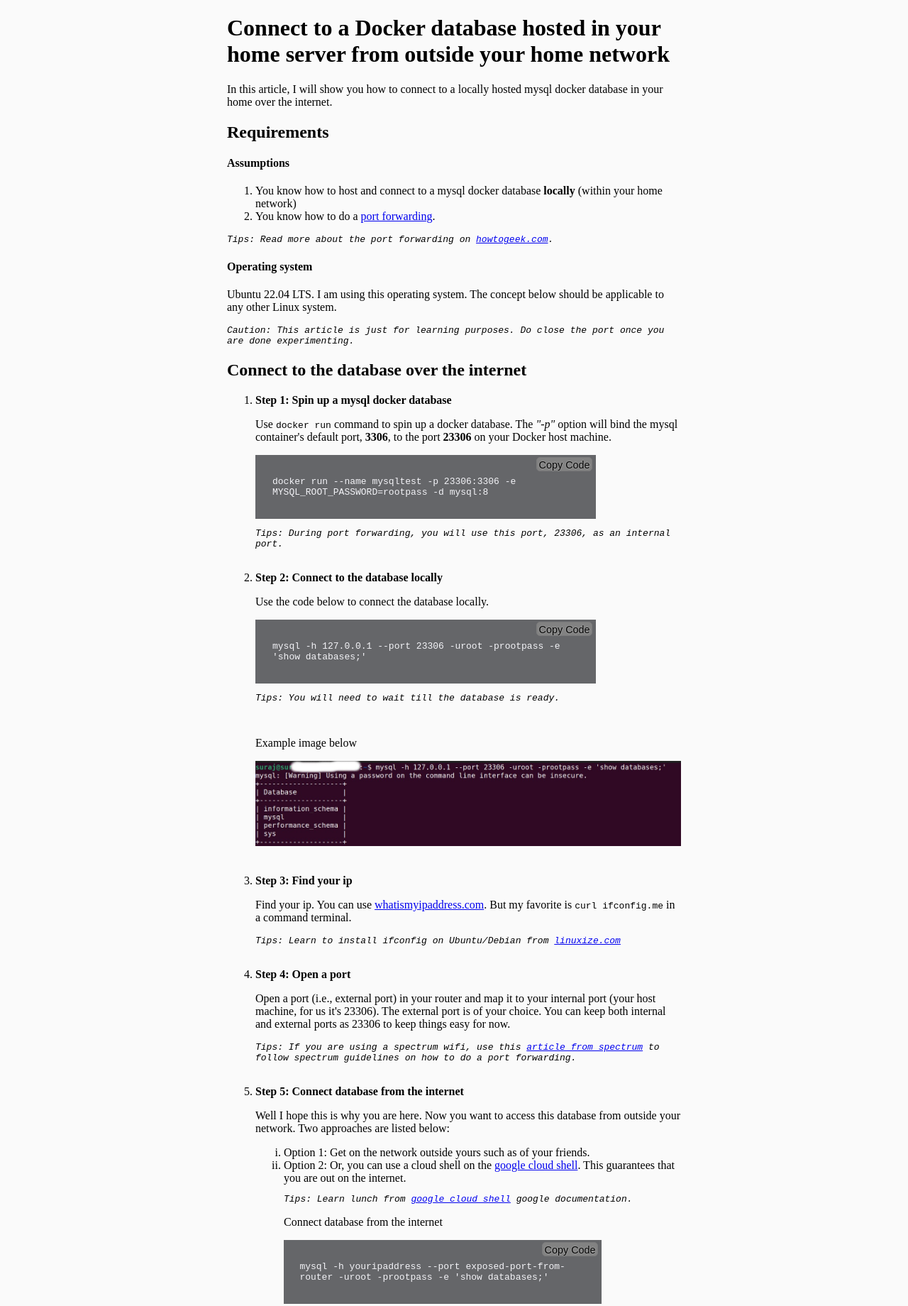
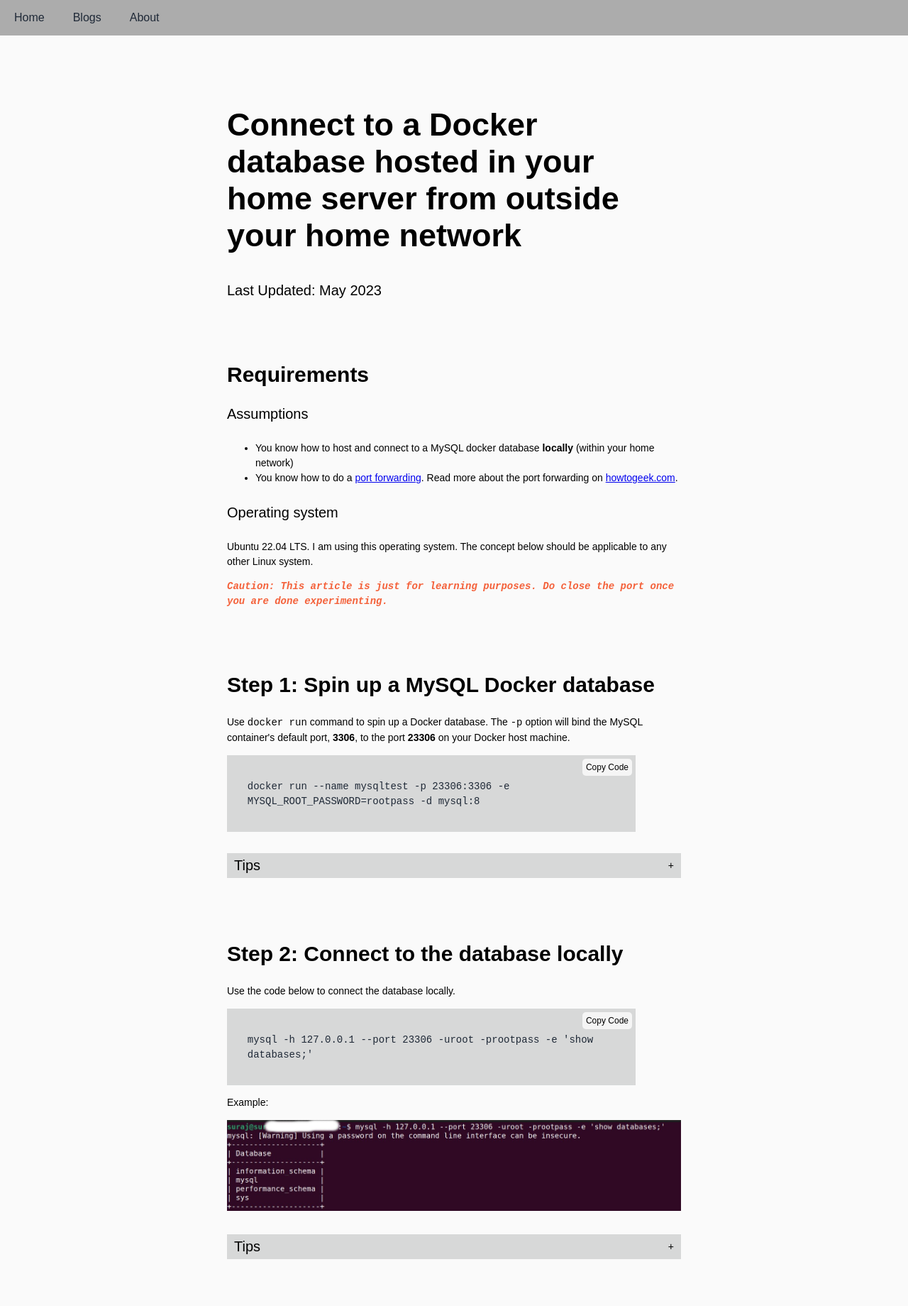
Before and after one commit to thap2331/blogs, a plain HTML site: page index.html in a window 1280 px wide. Shown: the top 1840 px of the page at 71% size. Drawn offline with Linux system fonts and the light colour scheme.

Commit message:
rachels changes

```diff
--- a/box.css
+++ b/box.css
@@ -1,14 +1,54 @@
 body {
-  display: flexbox;
+  background-color: #fafafa;
+  margin: 0;
+  font-family: Arial, Helvetica, sans-serif;
+  font-size: 14px;
+}
+
+.navbar {
+  height: 50px;
+  background-color: rgb(172, 172, 172);
+  padding-left: 20px;
+  display: flex;
+  justify-content: flex-start;
+  align-items: center;
+}
+
+.navbar > a {
+  padding-right: 40px;
+  text-decoration: none;
+  color: #1f2937;
+  font-size: 16px;
+}
+
+.article {
   max-width: 50%;
-  margin: 20px auto;
-  background-color: #fafafa;
+  margin: 100px auto 50px;
+}
+
+h1 {
+  font-size: 45px;
+  margin-bottom: 40px;
+}
+
+h2 {
+  margin-top: 90px;
+  font-size: 30px;
+}
+
+h4 {
+  font-size: 20px;
+  font-weight: 400;
+}
+
+p, li{
+  line-height: 1.5em;
 }
 
 .prebox {
-    background-color: #656669;
-    width: 80%;
-  }
+  width: 90%;
+  background-color: #d7d8d8;
+}
 
 .wrapcode {
   overflow-x: auto;
@@ -19,31 +59,78 @@ body {
   word-wrap: break-word;
   margin: auto;
   width: 90%;
-  color: #f3f3f7;
+  color: #1f2937;
 }
 
 .copytextbutton {
   float: right;
-  margin-top: 3px;
-  margin-right: 5px;
-
-  height: 20px;
-  font-size: 0.9rem;
-  padding: 0.15rem;
-  background-color: #828282;
-
-  border: ridge 1px #7b7b7c;
+  margin: 5px;
   border-radius: 5px;
-  text-shadow: #c4c4c4 0 0 2px;
-
+  padding: 5px;
+  font-size: 12px;
+  border: none;
+  background-color: #f5f5f5;
 }
 
 .copytextbutton:hover {
   cursor: pointer;
-  background-color: #bcbabb;
+  background-color: #ffffff;
+  box-shadow: 1px 1px 5px #888888;
 }
 
 .imagesize {
   max-width: 100%;
   height: auto;
 }
+
+.tipsbox {
+  background-color: #d7d8d8;
+}
+
+.tipshead {
+  cursor: pointer;
+  display: flex;
+  justify-content: space-between;
+  align-items: center;
+  padding: 10px;
+  height: 15px;
+  margin-top: 30px;
+}
+
+.tipscontent {
+  display: none;
+  padding: 10px 20px;
+}
+
+.caution {
+  color: #f4613a;
+  font-family: monospace;
+  font-weight: bold;
+}
+
+footer {
+  background-color: #d7d8d8;
+  width: 100%;
+  position: absolute;
+  margin-top: 20px;
+}
+
+.footerlist {
+  list-style-type: none;
+  display: flex;
+  flex-direction: column;
+  align-items: center;
+  justify-content: space-around;
+  height: 50px;
+}
+
+.footerhorizontal {
+  display: flex;
+  flex-direction: row;
+  justify-content: space-evenly;
+}
+
+.footerhorizontal > li {
+  margin-left: 10px;
+  margin-right: 10px;
+}
--- a/cp.js
+++ b/cp.js
@@ -1,5 +1,3 @@
-const copyButtonLabel = "Copy Code";
-
 async function copyCodetest(button, codeid) {
     var copyText = document.getElementById(codeid);
 
@@ -10,8 +8,15 @@ async function copyCodetest(button, codeid) {
     button.innerText = "Code Copied";
 
     setTimeout(() => {
-      button.innerText = copyButtonLabel;
+      button.innerText = "Copy Code";
     }, 700);
   }
 
 // https://www.roboleary.net/2022/01/13/copy-code-to-clipboard-blog.html#javascript
+
+function expandTips(section){
+  var tipsList = section.nextElementSibling;
+
+  tipsList.style.display = tipsList.style.display == 'block' ? 'none' : 'block';
+  section.getElementsByTagName('p')[0].innerText = tipsList.style.display == 'block' ? '-' : '+';
+}
--- a/index.html
+++ b/index.html
@@ -10,76 +10,113 @@
 </head>
 <body>
 
+    <nav class="navbar">
+        <a href="#">Home</a>
+        <a href="#">Blogs</a>
+        <a href="#">About</a>
+    </nav>
+
+    <div class="article">
         <h1>Connect to a Docker database hosted in your home server from outside your home network</h1>
-    <p>In this article, I will show you how to connect to a locally hosted mysql docker database in your home over the internet.</p>
+        <h4>Last Updated: May 2023</h4>
+        <!-- <p>In this article, I will show you how to connect to a locally hosted mysql docker database in your home over the internet.</p> -->
         <h2>Requirements</h2>
         <h4>Assumptions</h4>
-    <ol type="1">
-        <li>You know how to host and connect to a mysql docker database <strong>locally</strong> (within your home network)</li>
-        <li>You know how to do a <a href="https://en.wikipedia.org/wiki/Port_forwarding" target="_blank">port forwarding</a>.</li>
-    </ol>
-
-    <p style="font-family: monospace;"><i>Tips: Read more about the port forwarding on <a href="https://www.howtogeek.com/66214/how-to-forward-ports-on-your-router/" target="_blank">howtogeek.com</a>.</i></p>
+        <ul>
+            <li>You know how to host and connect to a MySQL docker database <strong>locally</strong> (within your home network)</li>
+            <li>You know how to do a <a href="https://en.wikipedia.org/wiki/Port_forwarding" target="_blank">port forwarding</a>. Read more about the port forwarding on <a href="https://www.howtogeek.com/66214/how-to-forward-ports-on-your-router/" target="_blank">howtogeek.com</a>.</li>
+        </ul>
 
         <h4>Operating system</h4>
         <p>
             Ubuntu 22.04 LTS. I am using this operating system. The concept below should be applicable to any other Linux system.
         </p>
 
-    <p style="font-family: monospace;"><i>Caution: This article is just for learning purposes. Do close the port once you are done experimenting.</i></p>
+        <p class="caution"><i>Caution: This article is just for learning purposes. Do close the port once you are done experimenting.</i></p>
 
-    <h2>Connect to the database over the internet</h2>
-
-    <ol>
-        <li><b>Step 1: Spin up a mysql docker database</b></li>
-            <p>Use <code>docker run</code> command to spin up a docker database. The <i>"-p"</i> option will bind the mysql container's default port, <b>3306</b>, to the port <b>23306</b> on your Docker host machine.</p>
-            <!-- <code>docker run --name mysqltest -p 23306:3306 -e MYSQL_ROOT_PASSWORD=rootpass -d mysql:8</code>. -->
+        <div class="stepbox">
+            <h2>Step 1: Spin up a MySQL Docker database</h2>
+            <p>Use <code>docker run</code> command to spin up a Docker database. The <code>-p</code> option will bind the MySQL container's default port, <b>3306</b>, to the port <b>23306</b> on your Docker host machine.</p>
 
             <pre class="prebox">
                 <button class="copytextbutton" onclick="copyCodetest(this, 'codechunk1')">Copy Code</button>
                 <p id="codechunk1" class="wrapcode">docker run --name mysqltest -p 23306:3306 -e MYSQL_ROOT_PASSWORD=rootpass -d mysql:8</p>
             </pre>
-            <p style="font-family: monospace;"><i>Tips: During port forwarding, you will use this port, 23306, as an internal port.</i></p>
 
-        <br>
-        <li><b>Step 2: Connect to the database locally</b></li>
+            <div class="tipsbox">
+                <div class="tipshead" onclick="expandTips(this)">
+                    <h4>Tips</h4>
+                    <p>+</p>
+                </div>
+                <div class="tipscontent">
+                    <p>During port forwarding, you will use this port, 23306, as an internal port.</p>
+                </div>
+            </div>
+        </div>
+
+        <div class="stepbox">
+            <h2>Step 2: Connect to the database locally</h2>
             <p>Use the code below to connect the database locally.</p>
             <pre class="prebox">
                 <button class="copytextbutton" onclick="copyCodetest(this, 'codechunk2')">Copy Code</button>
                 <p id="codechunk2" class="wrapcode">mysql -h 127.0.0.1 --port 23306 -uroot -prootpass -e 'show databases;'</p>
             </pre>
-            <p style="font-family: monospace;"><i>Tips: You will need to wait till the database is ready.</i></p>
 
-            <br>
-            <p>Example image below</p>
+            <p>Example:</p>
             <img src="/images/terminal_connect_to_mysql_blurred.jpg" class="imagesize">
 
-        <br>
-        <br>
-        <br>
-        <li><b>Step 3: Find your ip</b></li>
-            <p>Find your ip. You can use <a href="https://whatismyipaddress.com/" target="_blank">whatismyipaddress.com</a>. But my favorite is <code>curl ifconfig.me</code> in a command terminal.</p>
+            <div class="tipsbox">
+                <div class="tipshead" onclick="expandTips(this)">
+                    <h4>Tips</h4>
+                    <p>+</p>
+                </div>
+                <div class="tipscontent">
+                    <p>You will need to wait till the database is ready.</p>
+                </div>
+            </div>
+        </div>
 
-            <p style="font-family: monospace;"><i>Tips: Learn to install ifconfig on Ubuntu/Debian from <a href="https://linuxize.com/post/ifconfig-command/" target="_blank">linuxize.com</a></i></p>
+        <div class="stepbox">
+            <h2>Step 3: Find your IP</h2>
+            <p>Find your IP address. You can use <a href="https://whatismyipaddress.com/" target="_blank">whatismyipaddress.com</a>, but my favorite is <code>curl ifconfig.me</code> in a command terminal.</p>
 
-        <br>
-        <li><b>Step 4: Open a port</b></li>
+            <div class="tipsbox">
+                <div class="tipshead" onclick="expandTips(this)">
+                    <h4>Tips</h4>
+                    <p>+</p>
+                </div>
+                <div class="tipscontent">
+                    <p>Learn to install ifconfig on Ubuntu/Debian from <a href="https://linuxize.com/post/ifconfig-command/" target="_blank">linuxize.com</a></p>
+                </div>
+            </div>
+        </div>
+
+        <div class="stepbox">
+            <h2>Step 4: Open a port</h2>
             <p>
                 Open a port (i.e., external port) in your router and map it to your internal port (your host machine, for us it's 23306). The external port is of your choice. You can keep both internal and external ports as 23306 to keep things easy for now.
             </p>
 
-            <p style="font-family: monospace;"><i>Tips: If you are using a spectrum wifi, use this <a href="https://www.spectrum.net/support/internet/advanced-wifi-advanced-settings" target="_blank">article from spectrum</a> to follow spectrum guidelines on how to do a port forwarding.</i></p>
+            <div class="tipsbox">
+                <div class="tipshead" onclick="expandTips(this)">
+                    <h4>Tips</h4>
+                    <p>+</p>
+                </div>
+                <div class="tipscontent">
+                    <p>If you are using a spectrum wifi, use this <a href="https://www.spectrum.net/support/internet/advanced-wifi-advanced-settings" target="_blank">article from spectrum</a> to follow spectrum guidelines on how to do a port forwarding.</p>
+                </div>
+            </div>
+        </div>
 
-        <br>
-        <li><b>Step 5: Connect database from the internet</b></li>
+        <div class="stepbox">
+            <h2>Step 5: Connect database from the internet</h2>
             <p>
                 Well I hope this is why you are here. Now you want to access this database from outside your network. Two approaches are listed below:
             </p>
             <ol type="i">
                 <li>Option 1: Get on the network outside yours such as of your friends.</li>
                 <li>Option 2: Or, you can use a cloud shell on the <a href="https://console.cloud.google.com/getting-started?cloudshell=true" target="_blank">google cloud shell</a>. This guarantees that you are out on the internet.</li>
-
-                <p style="font-family: monospace;"><i>Tips: Learn lunch from <a href="https://cloud.google.com/shell/docs/launching-cloud-shell" target="_blank">google cloud shell</a> google documentation.</i></p>
+            </ol>
 
             <p>Connect database from the internet</p>
 
@@ -88,17 +125,35 @@
                 <p id="codechunk3" class="wrapcode">mysql -h youripaddress --port exposed-port-from-router -uroot -prootpass -e 'show databases;'</p>
             </pre>
             <br>
-                <p>Example image below</p>
+            <p>Example:</p>
             <img src="/images/googlecloudshell_blurred.jpg" class="imagesize">
 
-            </ol>
-    </ol>
+            <div class="tipsbox">
+                <div class="tipshead" onclick="expandTips(this)">
+                    <h4>Tips</h4>
+                    <p>+</p>
+                </div>
+                <div class="tipscontent">
+                    <p>Learn to launch <a href="https://cloud.google.com/shell/docs/launching-cloud-shell" target="_blank">Google Cloud Shell</a>.</p>
+                </div>
+            </div>
+        </div>
 
-    <h3>Troubleshooting</h3>
+        <h2>Troubleshooting</h2>
             <p>
                 If you try to locally connect to the docker database over the internet (using your ip address), and the connection fails, you might need to do <a href="https://en.wikipedia.org/wiki/Hole_punching_(networking)" target="_blank">hole punching</a>.
             </p>
+    </div>
 
-
+    <footer>
+        <ul class="footerlist">
+            <li>&copy; 2023 Suraj. All rights reserved.</li>
+            <div class="footerhorizontal">
+                <li>Privacy Policy</li>
+                <li>Terms of Service</li>
+                <li>Contact</li>
+            </div>
+        </ul>
+    </footer>
 </body>
 </html>
```
Lines whose indentation alone changed are shown as unchanged.
